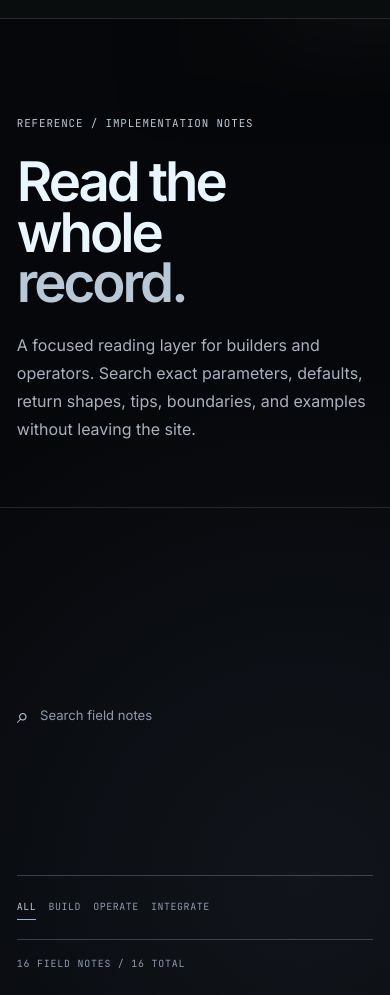
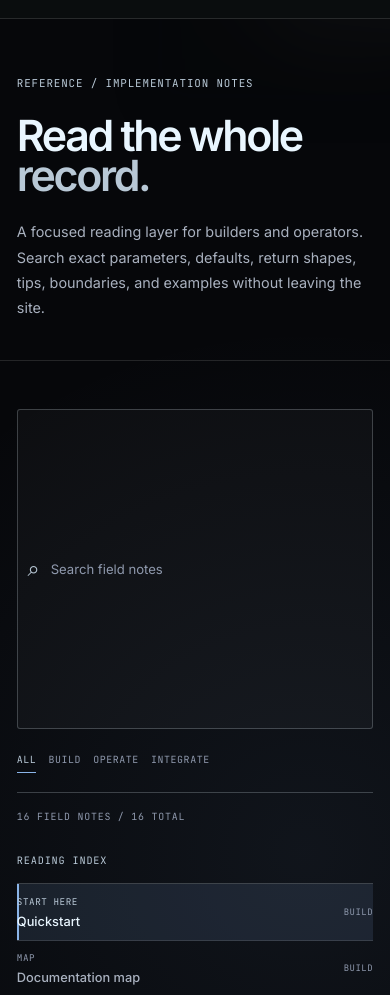
Before and after one commit to alertxsto/luminary-memory, a plain HTML site: page website/docs.html in a window 390 px wide. Shown: the part 46-1041 px from the top of the page. Drawn offline with Linux system fonts and the light colour scheme.

Commit message:
fix(website): balance the docs layout on mobile
The docs hero and reading index occupied most of a phone screen, pushing
the actual article content far below the fold.

- Compact the hero padding on <=680px so it no longer eats the full screen.
- Cap the hero h1 size so 'Read the whole record.' fits two readable lines.
- Tighten the reading-index rows and column gap so the nav list is less
  dominant on phones.
- Give the docs search field a subtle border and background so it reads as
  an input on mobile.

All changes are scoped to a <=680px block; desktop layout is unchanged.

```diff
--- a/website/css/docs.css
+++ b/website/css/docs.css
@@ -606,6 +606,48 @@
   }
 }
 
+/* ── Mobile proportion fixes (≤680px) ───────────────────────────────────── */
+/* Fix 1: Compact hero padding — measured 489px (96px top + 64px bottom).   */
+/* Reduce to ~3.5rem / 2.5rem so the hero no longer eats the full screen.   */
+@media (max-width: 680px) {
+  .docs-hero {
+    padding: 3.5rem 0 2.5rem;
+  }
+
+  /* Fix 2: h1 too large at 54.4px (3 lines). Clamp down so it fits 2 lines. */
+  /* The ≤800px block already sets clamp(3.4rem,14vw,6rem); this overrides it */
+  /* with a tighter ceiling so the heading doesn't dominate the hero.          */
+  .docs-page-intro h1 {
+    font-size: clamp(2.6rem, 11vw, 4rem);
+  }
+
+  /* Also pull the sub-copy down slightly so the hero stays balanced. */
+  .docs-page-intro > p:last-child {
+    font-size: .9rem;
+  }
+
+  /* Fix 3: Index list measured at 1037px — tighter row padding shrinks it.   */
+  /* Each nav item padding drops from .85rem → .65rem (saves ~16px × N rows). */
+  .docs-nav-item {
+    padding: .65rem 0;
+  }
+
+  /* Reduce the column gap in the 2-col grid (set by ≤800px block) so rows    */
+  /* don't have a lot of dead space between left and right halves.             */
+  .docs-index-list {
+    gap: 0 .5rem;
+  }
+
+  /* Fix 5 (low priority): Give the search field a subtle background/border   */
+  /* so it reads as an input on mobile rather than plain text.                */
+  .docs-search {
+    padding: .5rem .6rem;
+    border: 1px solid var(--line-strong);
+    border-radius: 3px;
+    background: rgba(255, 255, 255, .03);
+  }
+}
+
 @media (max-width: 480px) {
   .docs-page-filters {
     gap: .75rem;
```
